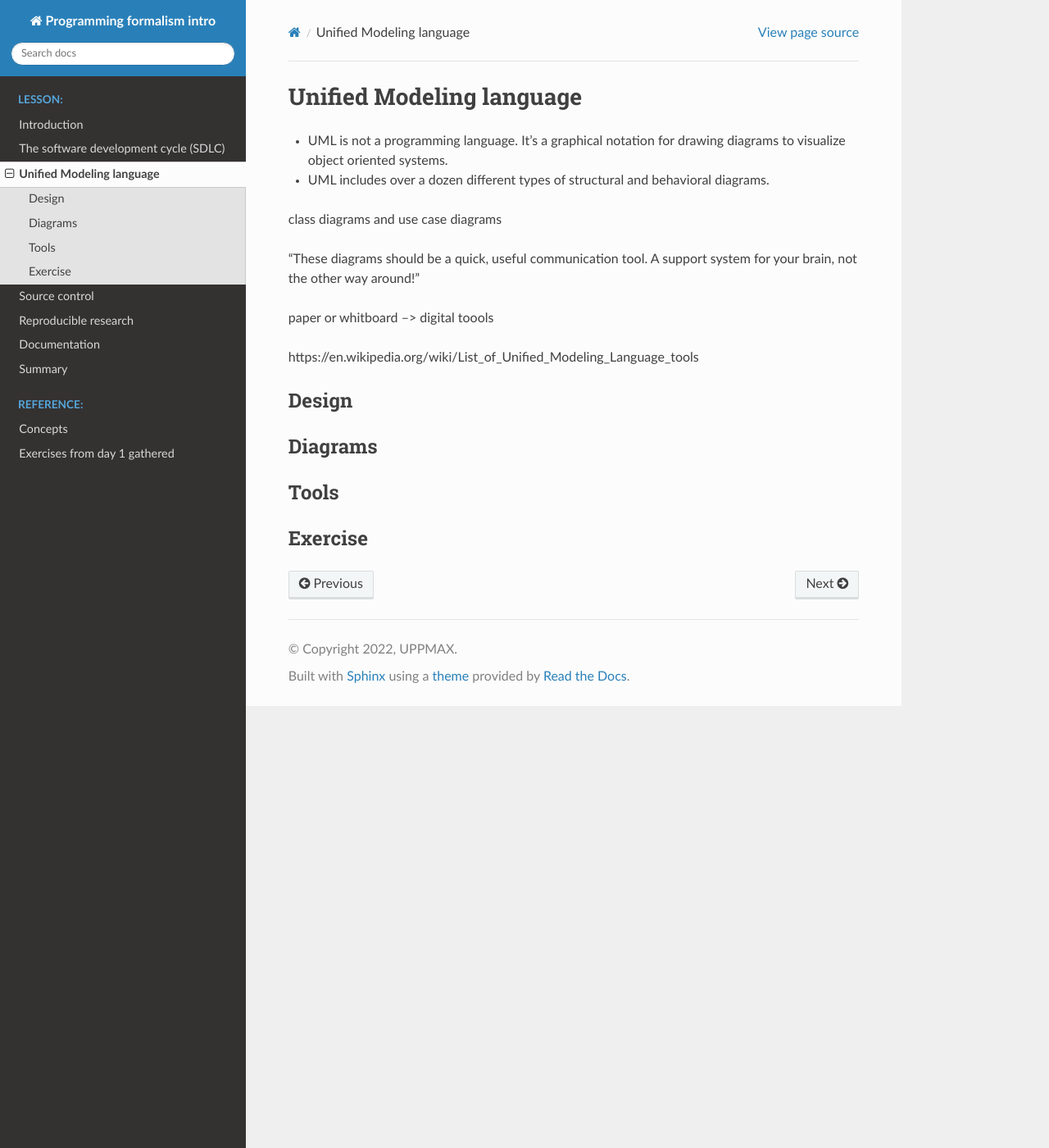
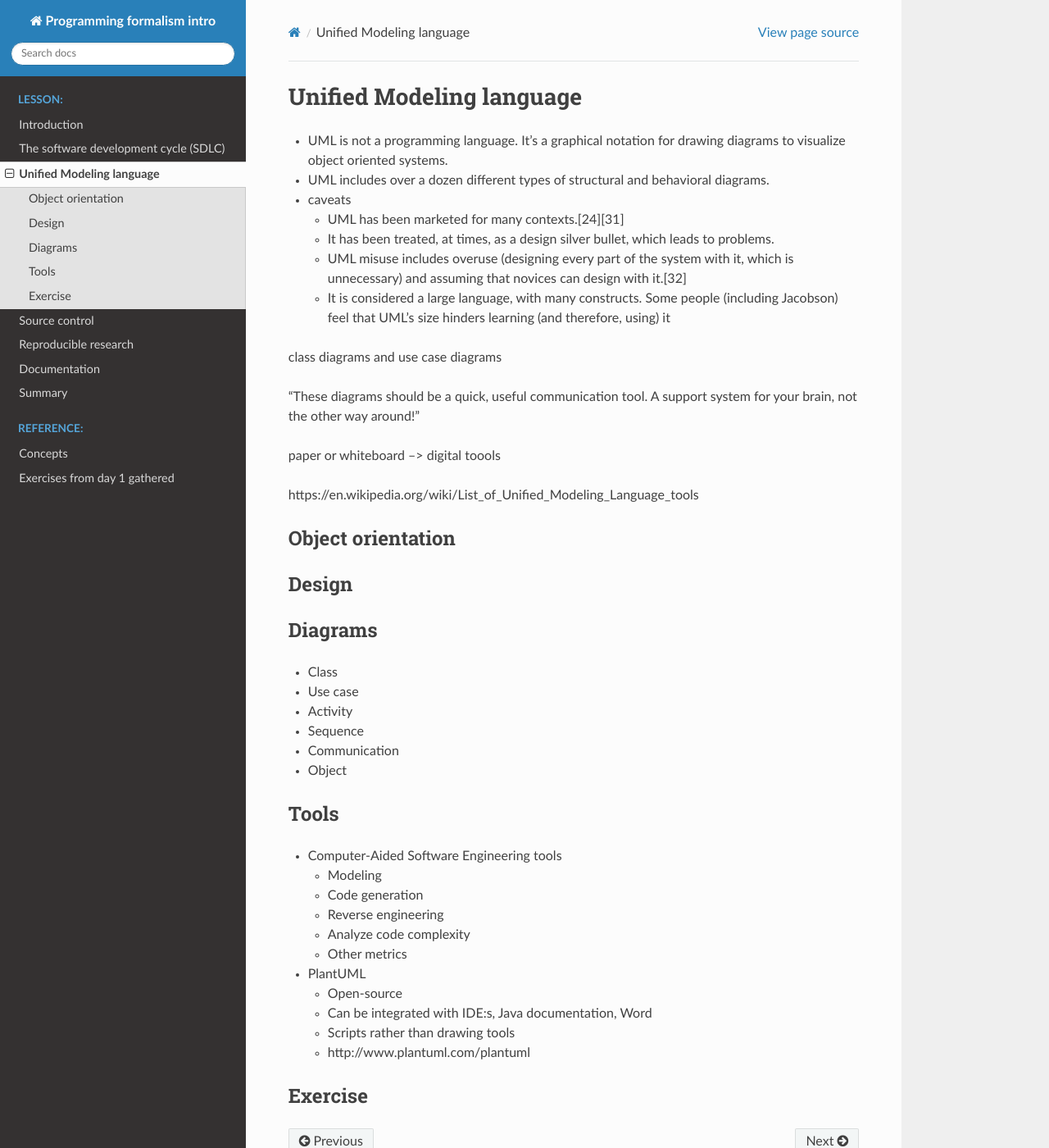
Before and after one commit to UPPMAX/programming_formalisms_intro, a Sphinx documentation site: the page built from doc/flowcharts.md, in a window 1280 px wide and 1400 px high. Shown: the whole window at 82% size. Built offline with Sphinx 7.4.7 and the Read the Docs theme 2.0.0, drawn with Linux system fonts in a browser that asks for light colours.

Commit message:
Update flowcharts.md

```diff
--- a/doc/flowcharts.md
+++ b/doc/flowcharts.md
@@ -1,19 +1,46 @@
 # Unified Modeling language
 - UML is not a programming language. It's a graphical notation for drawing diagrams to visualize object oriented systems.
- -  UML includes over a dozen different types of structural and behavioral diagrams.
+-  UML includes over a dozen different types of structural and behavioral diagrams.
+
+- caveats
+  - UML has been marketed for many contexts.[24][31]
+  - It has been treated, at times, as a design silver bullet, which leads to problems.
+  - UML misuse includes overuse (designing every part of the system with it, which is unnecessary) and assuming that novices can design with it.[32]
+  - It is considered a large language, with many constructs. Some people (including Jacobson) feel that UML's size hinders learning (and therefore, using) it
 
 class diagrams and use case diagrams
 
  "These diagrams should be a quick, useful communication tool. A support system for your brain, not the other way around!"
 
-paper or whitboard --> digital toools
+paper or whiteboard --> digital toools
 
 https://en.wikipedia.org/wiki/List_of_Unified_Modeling_Language_tools
+
+## Object orientation
 
 ## Design
 
 ## Diagrams
+- Class
+-	Use case
+- Activity
+- Sequence
+- Communication
+- Object
+
 
 ## Tools
+- Computer-Aided Software Engineering tools
+  -	Modeling
+  - Code generation
+  -	Reverse engineering
+  - Analyze code complexity
+  -	Other metrics
+- PlantUML
+  - Open-source
+  -	Can be integrated with IDE:s, Java documentation, Word
+  -	Scripts rather than drawing tools
+  -	http://www.plantuml.com/plantuml
+
 
 ## Exercise
```
